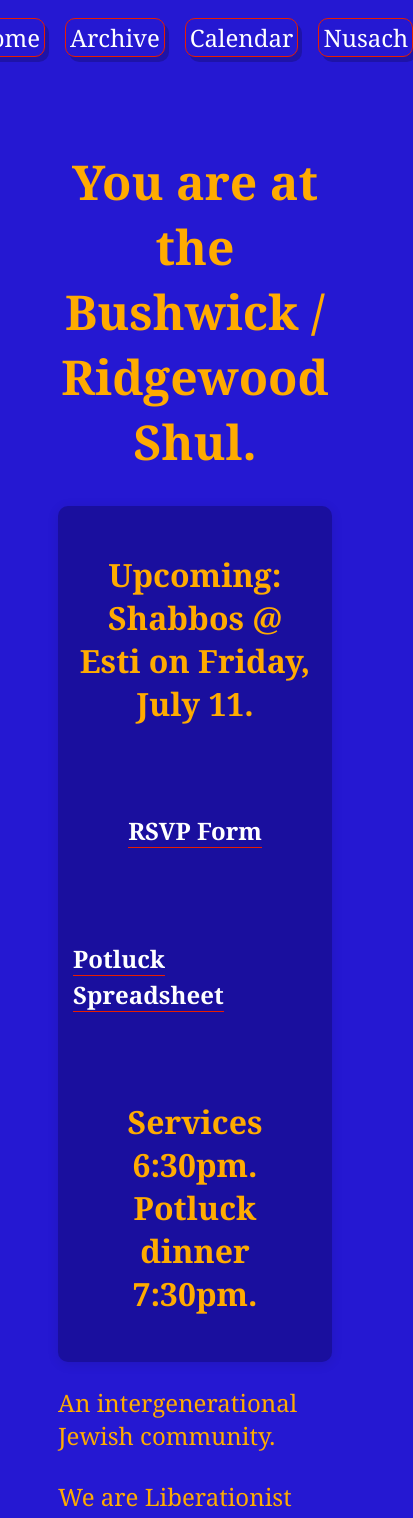
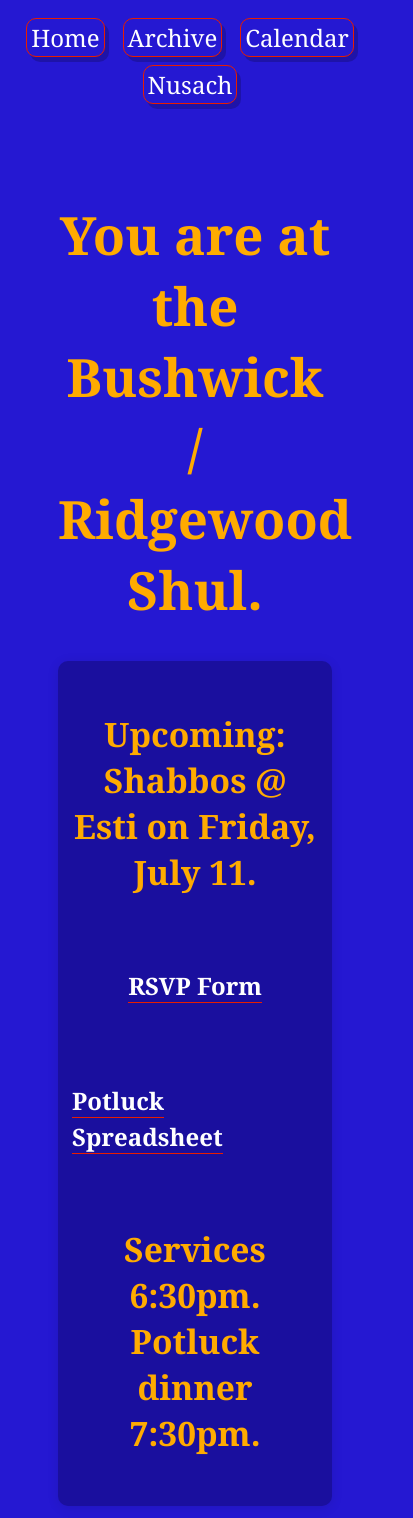
Before and after one commit to cyberjewess/tbrs-sv, a SvelteKit app: page / in a window 390 px wide. Shown: the top 1518 px of the page, 413 px wide, since content can reach past the window. Built offline with nearby package versions, Linux system fonts and the light colour scheme.

Commit message:
movile stylign fix

```diff
--- a/src/app.css
+++ b/src/app.css
@@ -19,10 +19,10 @@
 }
 
 .navbar {
-    margin-bottom: 20px;
     display: flex;
     justify-content: center;
     gap: 10px;
+    margin-bottom: 20px;
 }
 
 /* =====================
@@ -173,6 +173,33 @@ a.button:hover {
         padding: 10px;
     }
 
+    h1 {
+        font-size: 2.2rem;
+    }
+
+    h2 {
+        font-size: 1.4rem;
+        padding: 10px;
+    }
+
+    h3 {
+        font-size: 1.1rem;
+        padding: 8px;
+    }
+
+    .upcoming,
+    .calendar-card {
+        padding: 12px 6px;
+        max-width: 98vw;
+    }
+
+    .navbar {
+        max-width: 98vw;
+        margin: 0 auto 20px auto;
+        flex-wrap: wrap;
+        gap: 8px;
+    }
+
     .event-links {
         flex-direction: column;
         gap: 10px;
```
